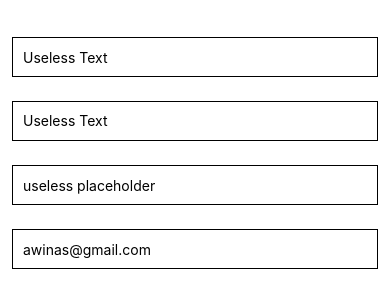
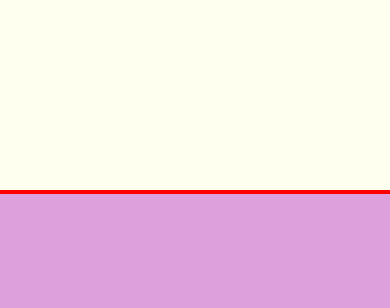
Before and after one commit to awinas-kannan/React-Native, a React Native app in the folder MyReactNativeApp/: screen / in a window 390 px wide. Shown: the top 308 px of the page. Built offline with nearby package versions, Linux system fonts and the light colour scheme.

Commit message:
textAlignVertical
textAlignVertical

```diff
--- a/MyReactNativeApp/App.js
+++ b/MyReactNativeApp/App.js
@@ -129,8 +129,8 @@ export default function App() {
      * Inputs * Forms
      */
 
-     <TextInputCompInRNDoc/>
-    // <MultiLineTextInputRNDoc></MultiLineTextInputRNDoc>
+    //  <TextInputCompInRNDoc/>
+    <MultiLineTextInputRNDoc></MultiLineTextInputRNDoc>
 
 
 
--- a/MyReactNativeApp/corecomponents/MultiLineTextInputRNDoc.js
+++ b/MyReactNativeApp/corecomponents/MultiLineTextInputRNDoc.js
@@ -2,7 +2,7 @@ import React from 'react';
 import { View, TextInput, StatusBar } from 'react-native';
 
 const MultiLineTextInputRNDoc = () => {
-    const [value, onChangeText] = React.useState('Useless Multiline Placeholder');
+    const [value, onChangeText] = React.useState('');
 
     // If you type something in the text box that is a color, the background will change to that
     // color.
@@ -14,7 +14,7 @@ const MultiLineTextInputRNDoc = () => {
         }}>
             <View
                 style={{
-                    backgroundColor: 'i',
+                    backgroundColor: 'ivory',
                     borderBottomColor: 'red',
                     borderBottomWidth: 4,
                 }}>
@@ -26,7 +26,12 @@ const MultiLineTextInputRNDoc = () => {
                     onChangeText={text => onChangeText(text)}
                     // onChangeText={onChangeText}
                     value={value}
-                    style={{ padding: 10 }}
+                    style={
+                        {
+                            padding: 10,
+                            minHeight: 50,
+                            textAlignVertical : 'top'
+                        }}
 
                 />
             </View>
```
Also changed, not shown: MyReactNativeApp/documents/ReactNative.txt.
